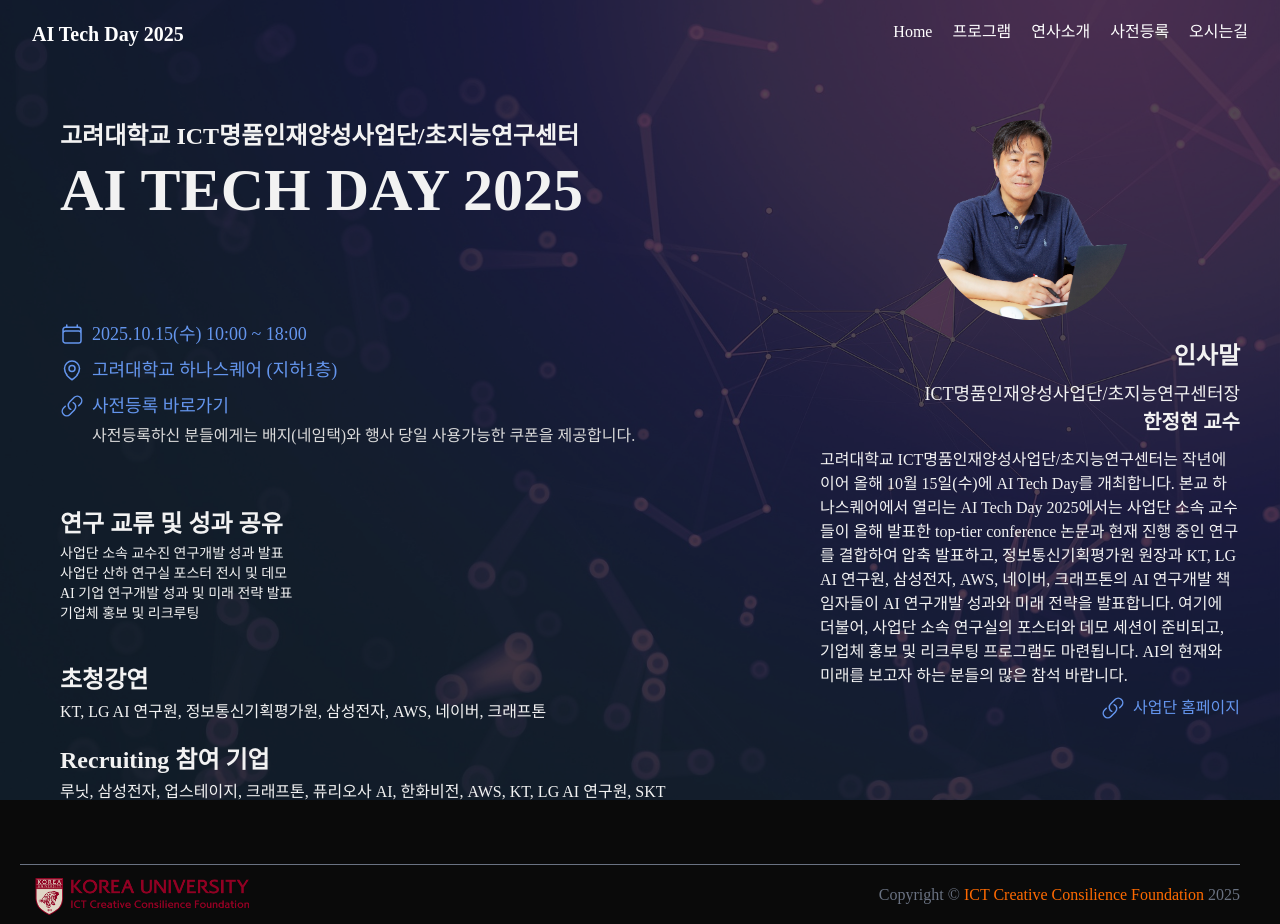
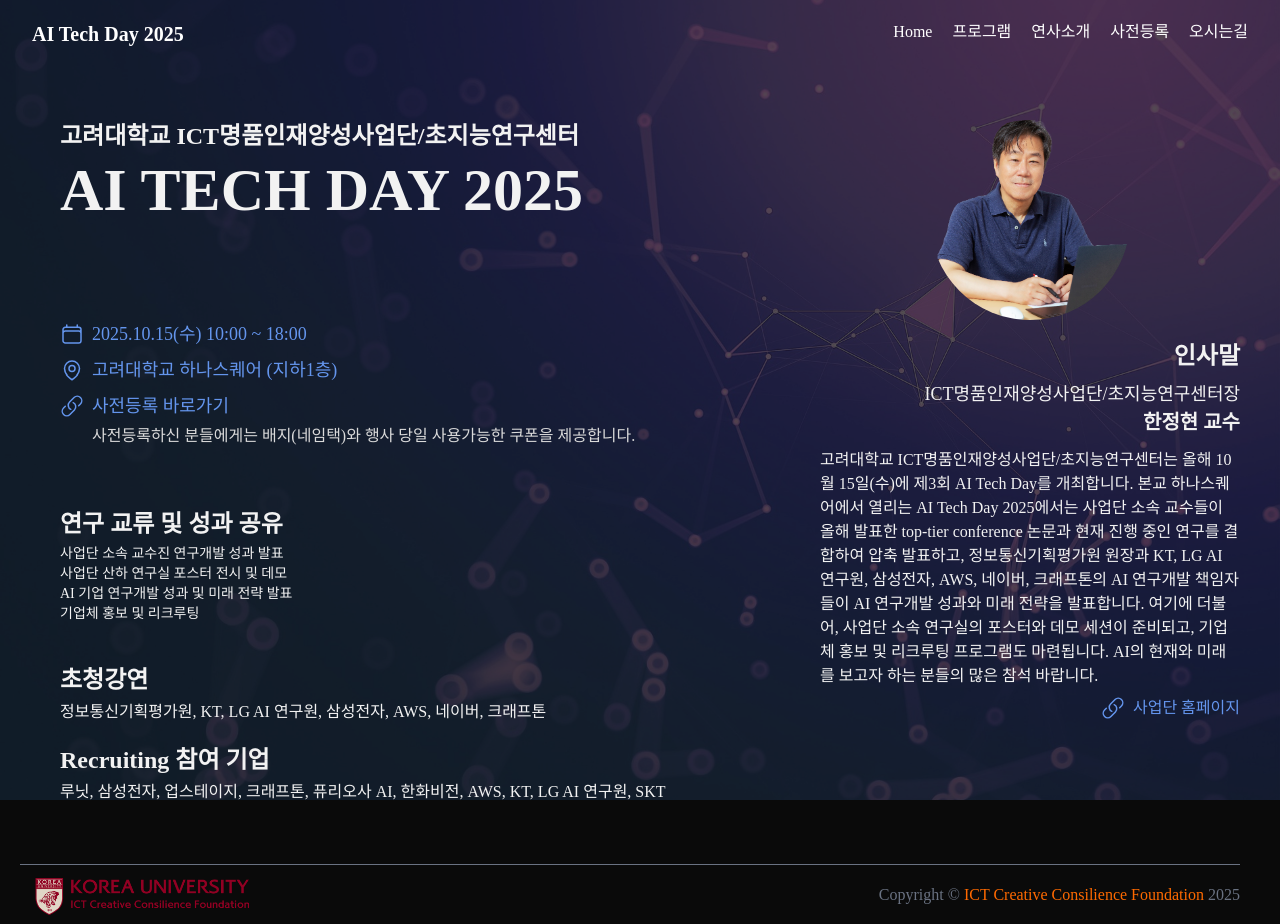
Before and after one commit to jiunkong/ku-ai-techday-2025, a Next.js app: page / in a window 1280 px wide. Built offline with nearby package versions, Linux system fonts and the light colour scheme; a web font is replaced by a local one.

Commit message:
fix: edit texts 2

```diff
--- a/src/app/page.tsx
+++ b/src/app/page.tsx
@@ -48,7 +48,7 @@
                 </div>
                 <div>
                     <h3 className="font-bold text-2xl mt-10">초청강연</h3>
-                    <p className="mt-1">KT, LG AI 연구원, 정보통신기획평가원, 삼성전자, AWS, 네이버, 크래프톤</p>
+                    <p className="mt-1">정보통신기획평가원, KT, LG AI 연구원, 삼성전자, AWS, 네이버, 크래프톤</p>
                     <h3 className="font-bold text-2xl mt-5">Recruiting 참여 기업</h3>
                     <p className="mt-1">루닛, 삼성전자, 업스테이지, 크래프톤, 퓨리오사 AI, 한화비전, AWS, KT, LG AI 연구원, SKT</p>
                 </div>
@@ -62,7 +62,7 @@
                         <h4 className="text-xl font-bold">한정현 교수</h4>
                     </div>
                     <p className="mt-3 w-full lg:w-105">
-                        고려대학교 ICT명품인재양성사업단/초지능연구센터는 작년에 이어 올해 10월 15일(수)에 AI Tech Day를 개최합니다.
+                        고려대학교 ICT명품인재양성사업단/초지능연구센터는 올해 10월 15일(수)에 제3회 AI Tech Day를 개최합니다.
                         본교 하나스퀘어에서 열리는 AI Tech Day 2025에서는 사업단 소속 교수들이 올해 발표한 top-tier conference 논문과
                         현재 진행 중인 연구를 결합하여 압축 발표하고, 정보통신기획평가원 원장과 KT, LG AI 연구원, 삼성전자, AWS, 네이버, 크래프톤의
                         AI 연구개발 책임자들이 AI 연구개발 성과와 미래 전략을 발표합니다.
--- a/src/app/program/page.tsx
+++ b/src/app/program/page.tsx
@@ -47,7 +47,7 @@
 
                     <Row start="11:00" end="11:10" program="Break" center/>
 
-                    <Row start="11:10" end="11:40" program="From Data to Agents: Scaling the GenAI Ecosystem" organizer="이문태 부사장" note="LG AI 연구원"/>
+                    <Row start="11:10" end="11:40" program="From Data to Agents: Scaling the GenAI Ecosystem" organizer="이문태 Superintelligence Lab장 상무" note="LG AI 연구원"/>
                     <Row start="11:40" end="12:00" program="From Equations to Insights: AI-Driven Scientific Discovery" organizer="박성우 교수" note="고려대 컴퓨터학과"/>
 
                     <Row start="12:00" end="13:30" program="점심" center/>
--- a/src/app/speaker/page.tsx
+++ b/src/app/speaker/page.tsx
@@ -148,7 +148,7 @@
                     "2009 ~ 2012 스탠포드 석사",
                     "2001 ~ 2006 서강대학교 학사"
                 ]} career={[
-                    "2025 ~ 현재 Vise President, LG AI Research",
+                    "2025 ~ 현재 Superintelligence Lab장 상무, LG AI Research",
                     "2023 ~ 2024 Senior Director, LG AI Research",
                     "2021 ~ 2022 Director, LG AI Research",
                     "2019 ~ 2022 Research Scientist, Microsoft Research",
```
